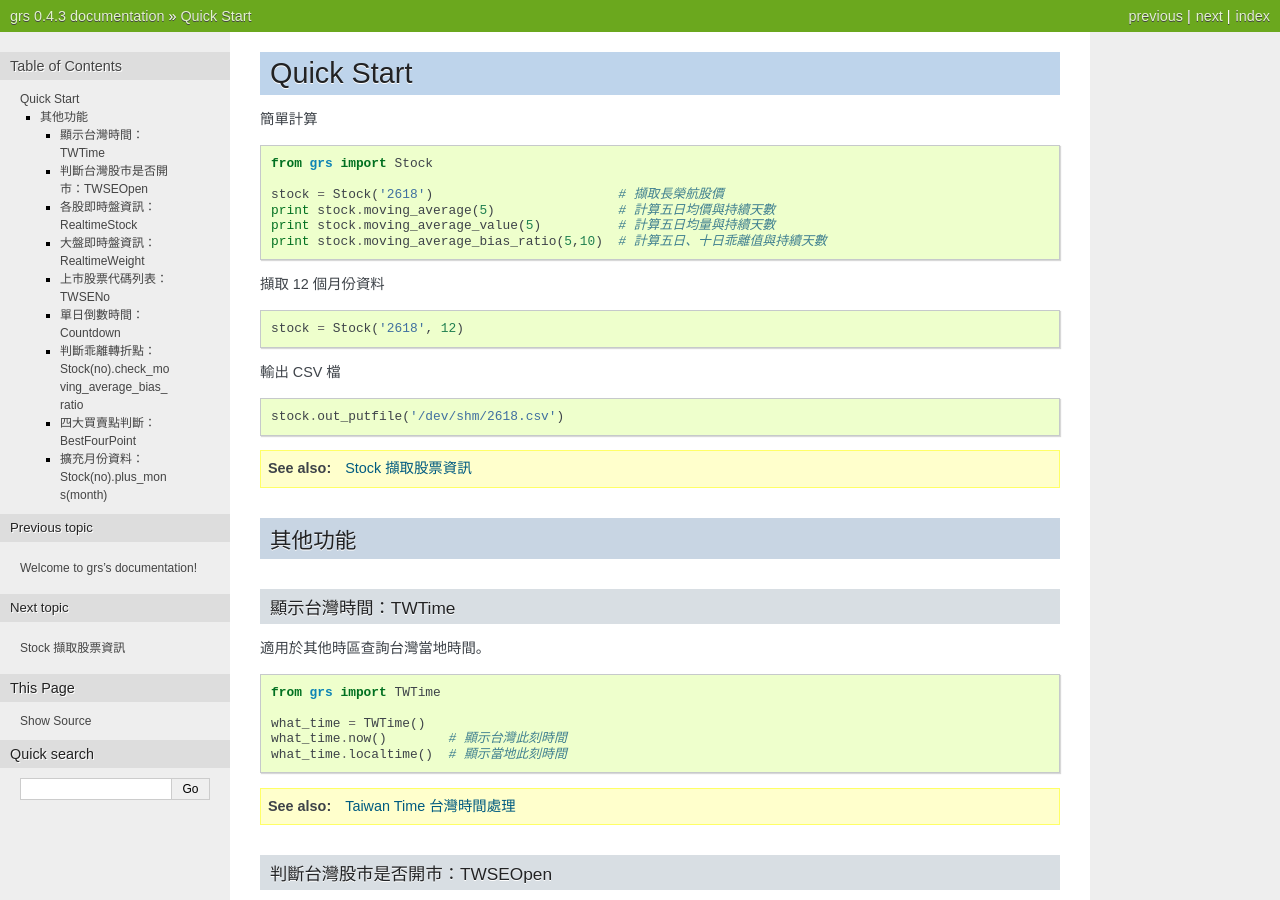
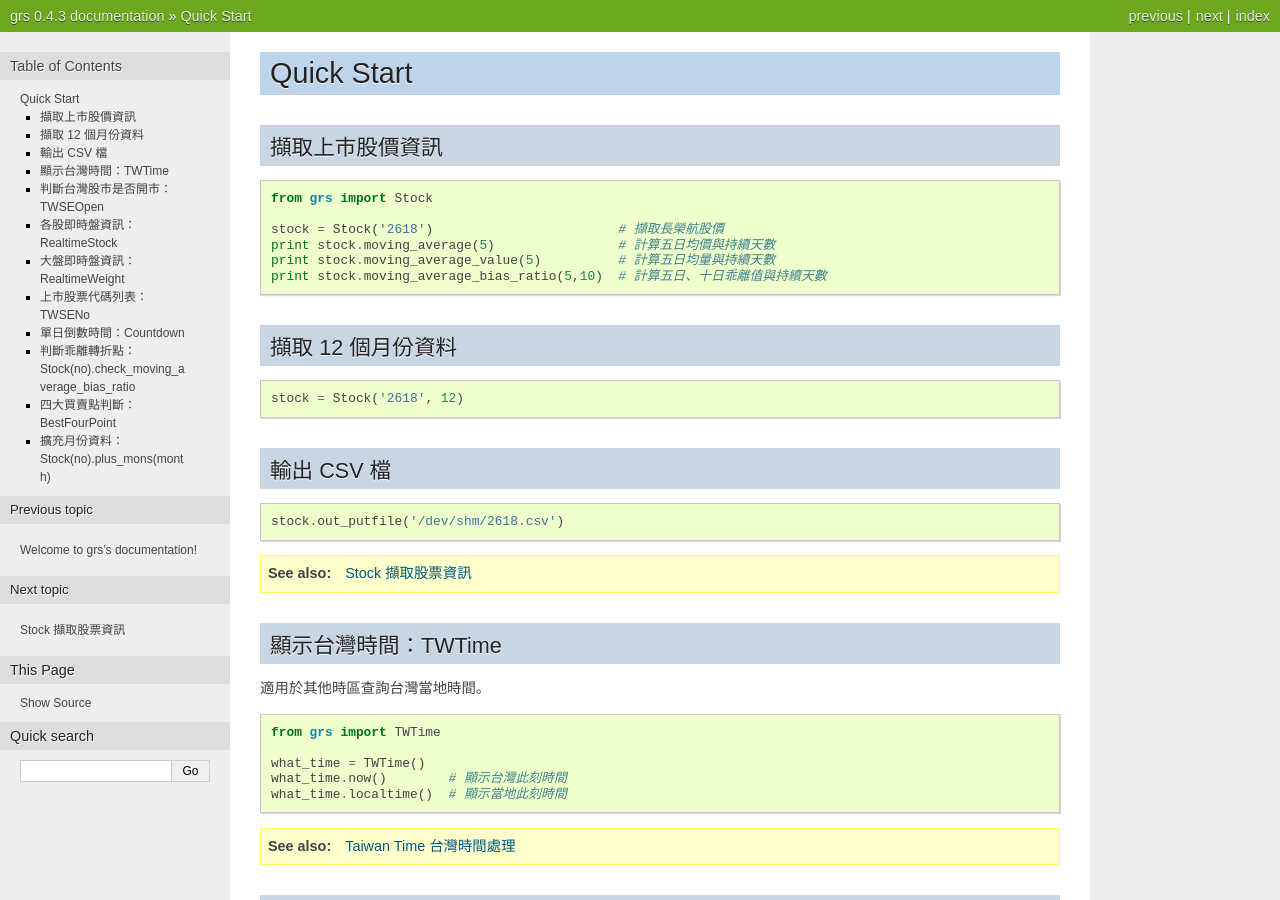
Before and after one commit to toomore/grs, a Sphinx documentation site: the page built from docs/source/quick-start.rst, in a window 1280 px wide and 900 px high. Built offline with Sphinx 7.4.7, drawn with Linux system fonts in a browser that asks for light colours; formulas are drawn with MathJax 3.

Commit message:
Changed in quick-start.

```diff
--- a/docs/source/quick-start.rst
+++ b/docs/source/quick-start.rst
@@ -2,7 +2,8 @@
 Quick Start
 ===========
 
-簡單計算
+擷取上市股價資訊
+-----------------------------
 
 ::
 
@@ -15,6 +16,7 @@ Quick Start
 
 
 擷取 12 個月份資料
+-----------------------------
 
 ::
 
@@ -22,6 +24,7 @@ Quick Start
 
 
 輸出 CSV 檔
+-----------------------------
 
 ::
 
@@ -29,12 +32,9 @@ Quick Start
 
 .. seealso:: :doc:`fetch_data`
 
------------------------------
-其他功能
------------------------------
 
 顯示台灣時間：TWTime
-^^^^^^^^^^^^^^^^^^^^^^^^^^^^
+-----------------------------
 
 適用於其他時區查詢台灣當地時間。
 
@@ -49,7 +49,7 @@ Quick Start
 .. seealso:: :doc:`tw_time`
 
 判斷台灣股市是否開市：TWSEOpen
-^^^^^^^^^^^^^^^^^^^^^^^^^^^^^^^^^
+----------------------------------
 
 ::
 
@@ -66,7 +66,7 @@ Quick Start
 
 
 各股即時盤資訊：RealtimeStock
-^^^^^^^^^^^^^^^^^^^^^^^^^^^^^^^^^
+----------------------------------
 
 ::
 
@@ -98,7 +98,7 @@ Quick Start
 
 
 大盤即時盤資訊：RealtimeWeight
-^^^^^^^^^^^^^^^^^^^^^^^^^^^^^^^^^
+---------------------------------
 
 ::
 
@@ -121,7 +121,7 @@ Quick Start
 
 
 上市股票代碼列表：TWSENo
-^^^^^^^^^^^^^^^^^^^^^^^^^^^^^^^^^
+-----------------------------
 
 回傳上市股票代碼與搜尋
 
@@ -143,7 +143,7 @@ Quick Start
 .. seealso:: :doc:`twseno`
 
 單日倒數時間：Countdown
-^^^^^^^^^^^^^^^^^^^^^^^^^^^^^^^^^
+-----------------------------
 
 適用於設定 cache 時間。
 
@@ -160,7 +160,7 @@ Quick Start
 .. seealso:: :doc:`tw_time`
 
 判斷乖離轉折點：Stock(no).check_moving_average_bias_ratio
-^^^^^^^^^^^^^^^^^^^^^^^^^^^^^^^^^^^^^^^^^^^^^^^^^^^^^^^^^^^^^^^^
+------------------------------------------------------------------
 
 判斷乖離轉折點
 
@@ -179,7 +179,7 @@ Quick Start
 .. seealso:: :doc:`fetch_data`
 
 四大買賣點判斷：BestFourPoint
-^^^^^^^^^^^^^^^^^^^^^^^^^^^^^^^^^^^^
+----------------------------------
 
 判斷是否為技術分析的四大買賣點，條件成立，回傳條件結果，判斷結果僅供參考！
 
@@ -217,7 +217,7 @@ Quick Start
 .. seealso:: :doc:`best_buy_or_sell`
 
 擴充月份資料：Stock(no).plus_mons(month)
-^^^^^^^^^^^^^^^^^^^^^^^^^^^^^^^^^^^^^^^^^^^^^^^^^^
+-----------------------------------------------
 
 當原有的月份資料不夠時，不需要從頭抓取，只需要給予增額月份值即可。
 
```
